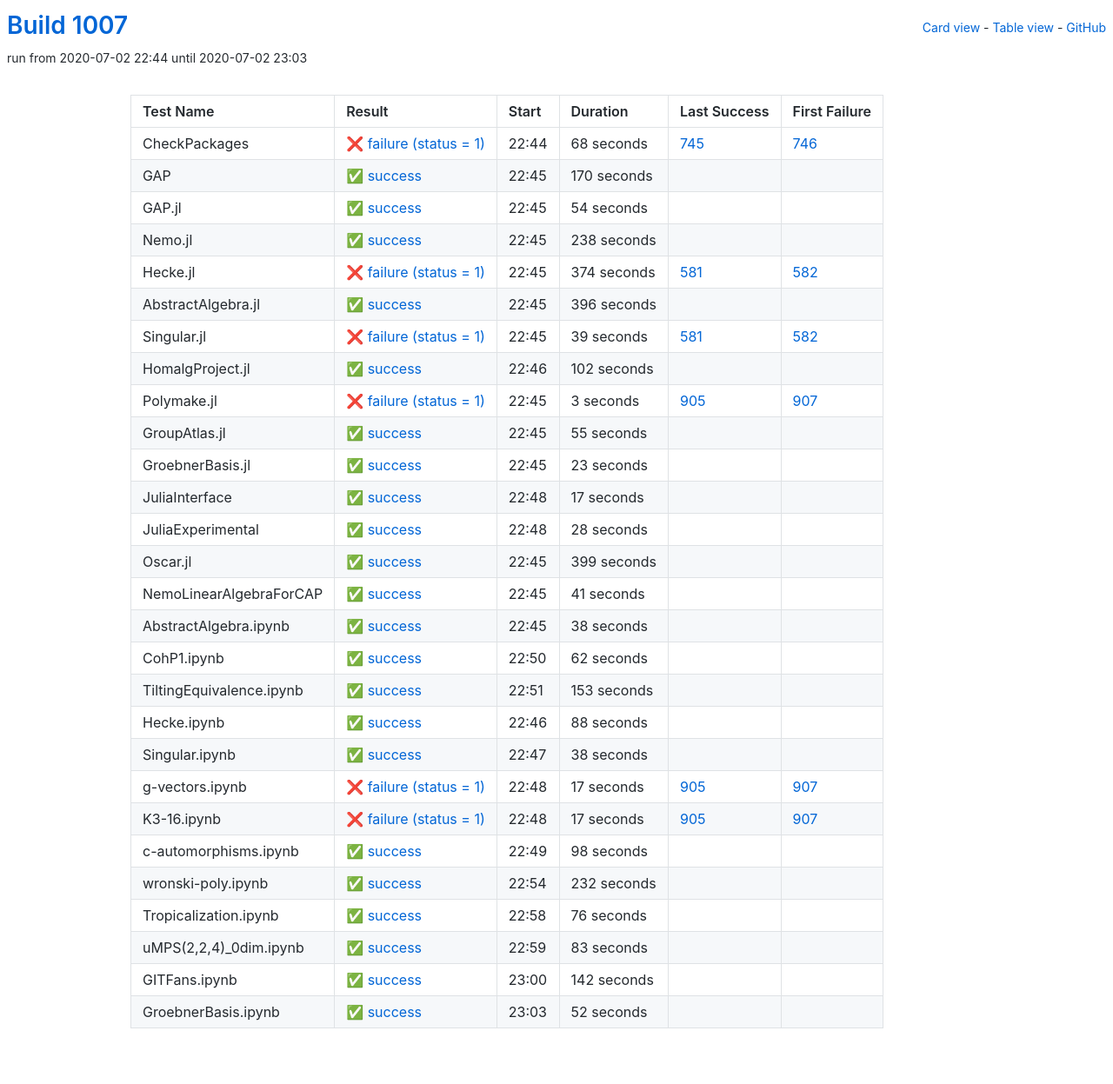
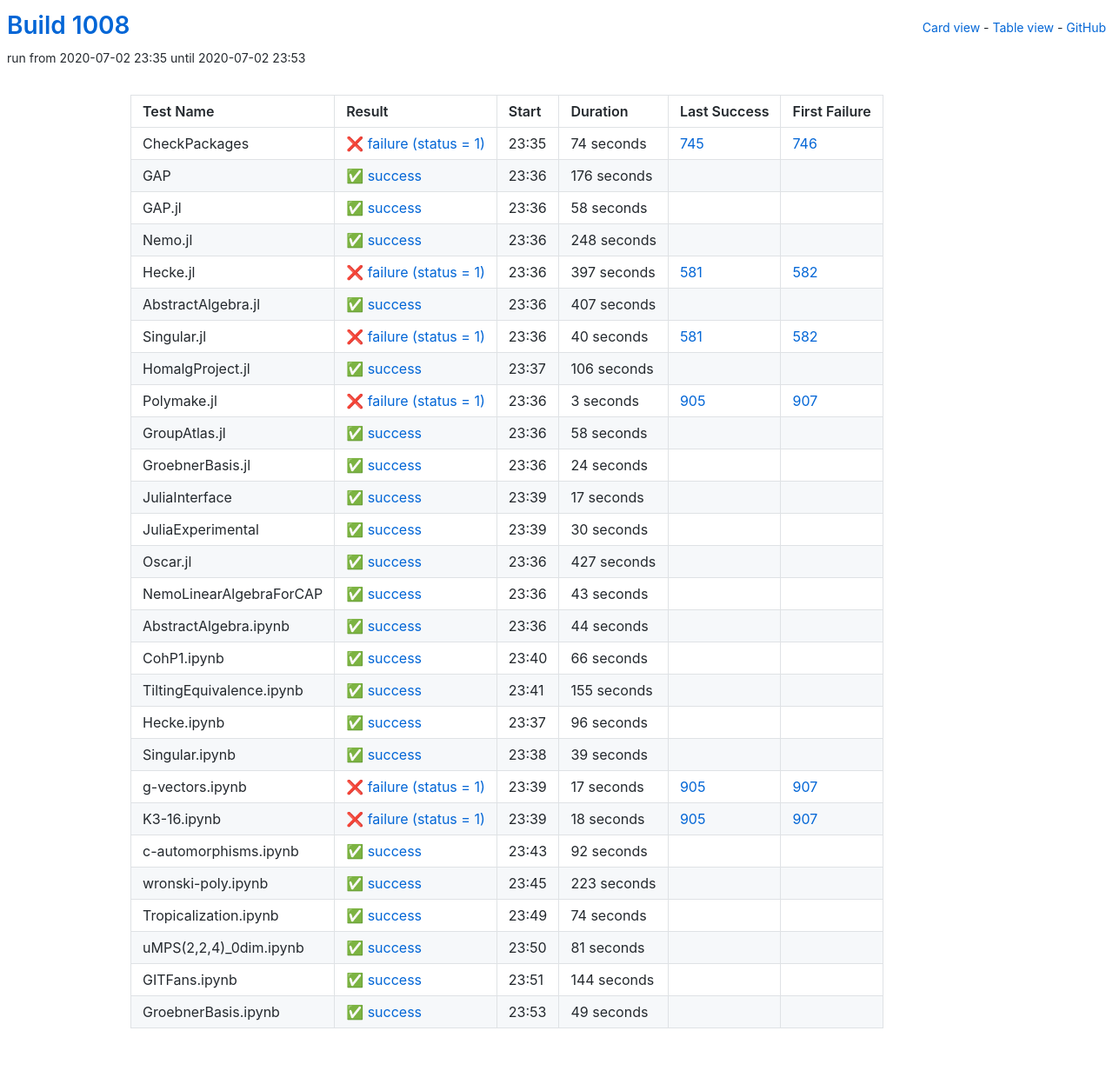
Before and after one commit to oscar-system/oscar-ci-status-1.4, a Jekyll site: the page built from table.html, in a window 1280 px wide. Shown: the whole page at 87% size. Built offline with Jekyll 4.4.1, drawn with Linux system fonts in a browser that asks for light colours.

Commit message:
Build #1008

```diff
--- a/_data/ci.yml
+++ b/_data/ci.yml
@@ -1,6 +1,6 @@
 ---
-build: 1007
-build_url: https://oscarci.mathematik.uni-kl.de/job/oscar-julia-1.4/1007/
+build: 1008
+build_url: https://oscarci.mathematik.uni-kl.de/job/oscar-julia-1.4/1008/
 job: oscar-julia-1.4
 organization: oscar-system
 repo: oscar-ci-status-1.4
@@ -8,104 +8,104 @@ repourl: https://github.com/oscar-system/oscar-ci-status-1.4
 tests:
 - name: CheckPackages
   id: checkpackages
-  log: https://oscarci.mathematik.uni-kl.de/job/oscar-julia-1.4/1007/artifact/logs/build-1007/CheckPackages.log
-  start: 2020-07-02 22:44
+  log: https://oscarci.mathematik.uni-kl.de/job/oscar-julia-1.4/1008/artifact/logs/build-1008/CheckPackages.log
+  start: 2020-07-02 23:35
   success: false
   exitcode: 1
   status: failure
-  duration: 68
+  duration: 74
   last_success: 745
   last_success_url: https://oscarci.mathematik.uni-kl.de/job/oscar-julia-1.4/745/
   first_failure: 746
   first_failure_url: https://oscarci.mathematik.uni-kl.de/job/oscar-julia-1.4/746/
 - name: GAP
   id: gap
-  log: https://oscarci.mathematik.uni-kl.de/job/oscar-julia-1.4/1007/artifact/logs/build-1007/GAP.log
-  start: 2020-07-02 22:45
+  log: https://oscarci.mathematik.uni-kl.de/job/oscar-julia-1.4/1008/artifact/logs/build-1008/GAP.log
+  start: 2020-07-02 23:36
   success: true
   exitcode: 0
   status: success
-  duration: 170
+  duration: 176
   last_success: false
   last_success_url:
   first_failure: false
   first_failure_url:
 - name: GAP.jl
   id: gap-jl
-  log: https://oscarci.mathematik.uni-kl.de/job/oscar-julia-1.4/1007/artifact/logs/build-1007/GAP.jl.log
-  start: 2020-07-02 22:45
+  log: https://oscarci.mathematik.uni-kl.de/job/oscar-julia-1.4/1008/artifact/logs/build-1008/GAP.jl.log
+  start: 2020-07-02 23:36
   success: true
   exitcode: 0
   status: success
-  duration: 54
+  duration: 58
   last_success: false
   last_success_url:
   first_failure: false
   first_failure_url:
 - name: Nemo.jl
   id: nemo-jl
-  log: https://oscarci.mathematik.uni-kl.de/job/oscar-julia-1.4/1007/artifact/logs/build-1007/Nemo.jl.log
-  start: 2020-07-02 22:45
+  log: https://oscarci.mathematik.uni-kl.de/job/oscar-julia-1.4/1008/artifact/logs/build-1008/Nemo.jl.log
+  start: 2020-07-02 23:36
   success: true
   exitcode: 0
   status: success
-  duration: 238
+  duration: 248
   last_success: false
   last_success_url:
   first_failure: false
   first_failure_url:
 - name: Hecke.jl
   id: hecke-jl
-  log: https://oscarci.mathematik.uni-kl.de/job/oscar-julia-1.4/1007/artifact/logs/build-1007/Hecke.jl.log
-  start: 2020-07-02 22:45
+  log: https://oscarci.mathematik.uni-kl.de/job/oscar-julia-1.4/1008/artifact/logs/build-1008/Hecke.jl.log
+  start: 2020-07-02 23:36
   success: false
   exitcode: 1
   status: failure
-  duration: 374
+  duration: 397
   last_success: 581
   last_success_url: https://oscarci.mathematik.uni-kl.de/job/oscar-julia-1.4/581/
   first_failure: 582
   first_failure_url: https://oscarci.mathematik.uni-kl.de/job/oscar-julia-1.4/582/
 - name: AbstractAlgebra.jl
   id: abstractalgebra-jl
-  log: https://oscarci.mathematik.uni-kl.de/job/oscar-julia-1.4/1007/artifact/logs/build-1007/AbstractAlgebra.jl.log
-  start: 2020-07-02 22:45
+  log: https://oscarci.mathematik.uni-kl.de/job/oscar-julia-1.4/1008/artifact/logs/build-1008/AbstractAlgebra.jl.log
+  start: 2020-07-02 23:36
   success: true
   exitcode: 0
   status: success
-  duration: 396
+  duration: 407
   last_success: false
   last_success_url:
   first_failure: false
   first_failure_url:
 - name: Singular.jl
   id: singular-jl
-  log: https://oscarci.mathematik.uni-kl.de/job/oscar-julia-1.4/1007/artifact/logs/build-1007/Singular.jl.log
-  start: 2020-07-02 22:45
+  log: https://oscarci.mathematik.uni-kl.de/job/oscar-julia-1.4/1008/artifact/logs/build-1008/Singular.jl.log
+  start: 2020-07-02 23:36
   success: false
   exitcode: 1
   status: failure
-  duration: 39
+  duration: 40
   last_success: 581
   last_success_url: https://oscarci.mathematik.uni-kl.de/job/oscar-julia-1.4/581/
   first_failure: 582
   first_failure_url: https://oscarci.mathematik.uni-kl.de/job/oscar-julia-1.4/582/
 - name: HomalgProject.jl
   id: homalgproject-jl
-  log: https://oscarci.mathematik.uni-kl.de/job/oscar-julia-1.4/1007/artifact/logs/build-1007/HomalgProject.jl.log
-  start: 2020-07-02 22:46
+  log: https://oscarci.mathematik.uni-kl.de/job/oscar-julia-1.4/1008/artifact/logs/build-1008/HomalgProject.jl.log
+  start: 2020-07-02 23:37
   success: true
   exitcode: 0
   status: success
-  duration: 102
+  duration: 106
   last_success: false
   last_success_url:
   first_failure: false
   first_failure_url:
 - name: Polymake.jl
   id: polymake-jl
-  log: https://oscarci.mathematik.uni-kl.de/job/oscar-julia-1.4/1007/artifact/logs/build-1007/Polymake.jl.log
-  start: 2020-07-02 22:45
+  log: https://oscarci.mathematik.uni-kl.de/job/oscar-julia-1.4/1008/artifact/logs/build-1008/Polymake.jl.log
+  start: 2020-07-02 23:36
   success: false
   exitcode: 1
   status: failure
@@ -116,32 +116,32 @@ tests:
   first_failure_url: https://oscarci.mathematik.uni-kl.de/job/oscar-julia-1.4/907/
 - name: GroupAtlas.jl
   id: groupatlas-jl
-  log: https://oscarci.mathematik.uni-kl.de/job/oscar-julia-1.4/1007/artifact/logs/build-1007/GroupAtlas.jl.log
-  start: 2020-07-02 22:45
+  log: https://oscarci.mathematik.uni-kl.de/job/oscar-julia-1.4/1008/artifact/logs/build-1008/GroupAtlas.jl.log
+  start: 2020-07-02 23:36
   success: true
   exitcode: 0
   status: success
-  duration: 55
+  duration: 58
   last_success: false
   last_success_url:
   first_failure: false
   first_failure_url:
 - name: GroebnerBasis.jl
   id: groebnerbasis-jl
-  log: https://oscarci.mathematik.uni-kl.de/job/oscar-julia-1.4/1007/artifact/logs/build-1007/GroebnerBasis.jl.log
-  start: 2020-07-02 22:45
+  log: https://oscarci.mathematik.uni-kl.de/job/oscar-julia-1.4/1008/artifact/logs/build-1008/GroebnerBasis.jl.log
+  start: 2020-07-02 23:36
   success: true
   exitcode: 0
   status: success
-  duration: 23
+  duration: 24
   last_success: false
   last_success_url:
   first_failure: false
   first_failure_url:
 - name: JuliaInterface
   id: juliainterface
-  log: https://oscarci.mathematik.uni-kl.de/job/oscar-julia-1.4/1007/artifact/logs/build-1007/JuliaInterface.log
-  start: 2020-07-02 22:48
+  log: https://oscarci.mathematik.uni-kl.de/job/oscar-julia-1.4/1008/artifact/logs/build-1008/JuliaInterface.log
+  start: 2020-07-02 23:39
   success: true
   exitcode: 0
   status: success
@@ -152,104 +152,104 @@ tests:
   first_failure_url:
 - name: JuliaExperimental
   id: juliaexperimental
-  log: https://oscarci.mathematik.uni-kl.de/job/oscar-julia-1.4/1007/artifact/logs/build-1007/JuliaExperimental.log
-  start: 2020-07-02 22:48
+  log: https://oscarci.mathematik.uni-kl.de/job/oscar-julia-1.4/1008/artifact/logs/build-1008/JuliaExperimental.log
+  start: 2020-07-02 23:39
   success: true
   exitcode: 0
   status: success
-  duration: 28
+  duration: 30
   last_success: false
   last_success_url:
   first_failure: false
   first_failure_url:
 - name: Oscar.jl
   id: oscar-jl
-  log: https://oscarci.mathematik.uni-kl.de/job/oscar-julia-1.4/1007/artifact/logs/build-1007/Oscar.jl.log
-  start: 2020-07-02 22:45
+  log: https://oscarci.mathematik.uni-kl.de/job/oscar-julia-1.4/1008/artifact/logs/build-1008/Oscar.jl.log
+  start: 2020-07-02 23:36
   success: true
   exitcode: 0
   status: success
-  duration: 399
+  duration: 427
   last_success: false
   last_success_url:
   first_failure: false
   first_failure_url:
 - name: NemoLinearAlgebraForCAP
   id: nemolinearalgebraforcap
-  log: https://oscarci.mathematik.uni-kl.de/job/oscar-julia-1.4/1007/artifact/logs/build-1007/NemoLinearAlgebraForCAP.log
-  start: 2020-07-02 22:45
+  log: https://oscarci.mathematik.uni-kl.de/job/oscar-julia-1.4/1008/artifact/logs/build-1008/NemoLinearAlgebraForCAP.log
+  start: 2020-07-02 23:36
   success: true
   exitcode: 0
   status: success
-  duration: 41
+  duration: 43
   last_success: false
   last_success_url:
   first_failure: false
   first_failure_url:
 - name: AbstractAlgebra.ipynb
   id: abstractalgebra-ipynb
-  log: https://oscarci.mathematik.uni-kl.de/job/oscar-julia-1.4/1007/artifact/logs/build-1007/AbstractAlgebra.ipynb.log
-  start: 2020-07-02 22:45
+  log: https://oscarci.mathematik.uni-kl.de/job/oscar-julia-1.4/1008/artifact/logs/build-1008/AbstractAlgebra.ipynb.log
+  start: 2020-07-02 23:36
   success: true
   exitcode: 0
   status: success
-  duration: 38
+  duration: 44
   last_success: false
   last_success_url:
   first_failure: false
   first_failure_url:
 - name: CohP1.ipynb
   id: cohp1-ipynb
-  log: https://oscarci.mathematik.uni-kl.de/job/oscar-julia-1.4/1007/artifact/logs/build-1007/CohP1.ipynb.log
-  start: 2020-07-02 22:50
+  log: https://oscarci.mathematik.uni-kl.de/job/oscar-julia-1.4/1008/artifact/logs/build-1008/CohP1.ipynb.log
+  start: 2020-07-02 23:40
   success: true
   exitcode: 0
   status: success
-  duration: 62
+  duration: 66
   last_success: false
   last_success_url:
   first_failure: false
   first_failure_url:
 - name: TiltingEquivalence.ipynb
   id: tiltingequivalence-ipynb
-  log: https://oscarci.mathematik.uni-kl.de/job/oscar-julia-1.4/1007/artifact/logs/build-1007/TiltingEquivalence.ipynb.log
-  start: 2020-07-02 22:51
+  log: https://oscarci.mathematik.uni-kl.de/job/oscar-julia-1.4/1008/artifact/logs/build-1008/TiltingEquivalence.ipynb.log
+  start: 2020-07-02 23:41
   success: true
   exitcode: 0
   status: success
-  duration: 153
+  duration: 155
   last_success: false
   last_success_url:
   first_failure: false
   first_failure_url:
 - name: Hecke.ipynb
   id: hecke-ipynb
-  log: https://oscarci.mathematik.uni-kl.de/job/oscar-julia-1.4/1007/artifact/logs/build-1007/Hecke.ipynb.log
-  start: 2020-07-02 22:46
+  log: https://oscarci.mathematik.uni-kl.de/job/oscar-julia-1.4/1008/artifact/logs/build-1008/Hecke.ipynb.log
+  start: 2020-07-02 23:37
   success: true
   exitcode: 0
   status: success
-  duration: 88
+  duration: 96
   last_success: false
   last_success_url:
   first_failure: false
   first_failure_url:
 - name: Singular.ipynb
   id: singular-ipynb
-  log: https://oscarci.mathematik.uni-kl.de/job/oscar-julia-1.4/1007/artifact/logs/build-1007/Singular.ipynb.log
-  start: 2020-07-02 22:47
+  log: https://oscarci.mathematik.uni-kl.de/job/oscar-julia-1.4/1008/artifact/logs/build-1008/Singular.ipynb.log
+  start: 2020-07-02 23:38
   success: true
   exitcode: 0
   status: success
-  duration: 38
+  duration: 39
   last_success: false
   last_success_url:
   first_failure: false
   first_failure_url:
 - name: g-vectors.ipynb
   id: g-vectors-ipynb
-  log: https://oscarci.mathematik.uni-kl.de/job/oscar-julia-1.4/1007/artifact/logs/build-1007/g-vectors.ipynb.log
-  start: 2020-07-02 22:48
+  log: https://oscarci.mathematik.uni-kl.de/job/oscar-julia-1.4/1008/artifact/logs/build-1008/g-vectors.ipynb.log
+  start: 2020-07-02 23:39
   success: false
   exitcode: 1
   status: failure
@@ -260,84 +260,84 @@ tests:
   first_failure_url: https://oscarci.mathematik.uni-kl.de/job/oscar-julia-1.4/907/
 - name: K3-16.ipynb
   id: k3-16-ipynb
-  log: https://oscarci.mathematik.uni-kl.de/job/oscar-julia-1.4/1007/artifact/logs/build-1007/K3-16.ipynb.log
-  start: 2020-07-02 22:48
+  log: https://oscarci.mathematik.uni-kl.de/job/oscar-julia-1.4/1008/artifact/logs/build-1008/K3-16.ipynb.log
+  start: 2020-07-02 23:39
   success: false
   exitcode: 1
   status: failure
-  duration: 17
+  duration: 18
   last_success: 905
   last_success_url: https://oscarci.mathematik.uni-kl.de/job/oscar-julia-1.4/905/
   first_failure: 907
   first_failure_url: https://oscarci.mathematik.uni-kl.de/job/oscar-julia-1.4/907/
 - name: c-automorphisms.ipynb
   id: c-automorphisms-ipynb
-  log: https://oscarci.mathematik.uni-kl.de/job/oscar-julia-1.4/1007/artifact/logs/build-1007/c-automorphisms.ipynb.log
-  start: 2020-07-02 22:49
+  log: https://oscarci.mathematik.uni-kl.de/job/oscar-julia-1.4/1008/artifact/logs/build-1008/c-automorphisms.ipynb.log
+  start: 2020-07-02 23:43
   success: true
   exitcode: 0
   status: success
-  duration: 98
+  duration: 92
   last_success: false
   last_success_url:
   first_failure: false
   first_failure_url:
 - name: wronski-poly.ipynb
   id: wronski-poly-ipynb
-  log: https://oscarci.mathematik.uni-kl.de/job/oscar-julia-1.4/1007/artifact/logs/build-1007/wronski-poly.ipynb.log
-  start: 2020-07-02 22:54
+  log: https://oscarci.mathematik.uni-kl.de/job/oscar-julia-1.4/1008/artifact/logs/build-1008/wronski-poly.ipynb.log
+  start: 2020-07-02 23:45
   success: true
   exitcode: 0
   status: success
-  duration: 232
+  duration: 223
   last_success: false
   last_success_url:
   first_failure: false
   first_failure_url:
 - name: Tropicalization.ipynb
   id: tropicalization-ipynb
-  log: https://oscarci.mathematik.uni-kl.de/job/oscar-julia-1.4/1007/artifact/logs/build-1007/Tropicalization.ipynb.log
-  start: 2020-07-02 22:58
+  log: https://oscarci.mathematik.uni-kl.de/job/oscar-julia-1.4/1008/artifact/logs/build-1008/Tropicalization.ipynb.log
+  start: 2020-07-02 23:49
   success: true
   exitcode: 0
   status: success
-  duration: 76
+  duration: 74
   last_success: false
   last_success_url:
   first_failure: false
   first_failure_url:
 - name: uMPS(2,2,4)_0dim.ipynb
   id: umps-2-2-4-0dim-ipynb
-  log: https://oscarci.mathematik.uni-kl.de/job/oscar-julia-1.4/1007/artifact/logs/build-1007/uMPS-2-2-4-_0dim.ipynb.log
-  start: 2020-07-02 22:59
+  log: https://oscarci.mathematik.uni-kl.de/job/oscar-julia-1.4/1008/artifact/logs/build-1008/uMPS-2-2-4-_0dim.ipynb.log
+  start: 2020-07-02 23:50
   success: true
   exitcode: 0
   status: success
-  duration: 83
+  duration: 81
   last_success: false
   last_success_url:
   first_failure: false
   first_failure_url:
 - name: GITFans.ipynb
   id: gitfans-ipynb
-  log: https://oscarci.mathematik.uni-kl.de/job/oscar-julia-1.4/1007/artifact/logs/build-1007/GITFans.ipynb.log
-  start: 2020-07-02 23:00
+  log: https://oscarci.mathematik.uni-kl.de/job/oscar-julia-1.4/1008/artifact/logs/build-1008/GITFans.ipynb.log
+  start: 2020-07-02 23:51
   success: true
   exitcode: 0
   status: success
-  duration: 142
+  duration: 144
   last_success: false
   last_success_url:
   first_failure: false
   first_failure_url:
 - name: GroebnerBasis.ipynb
   id: groebnerbasis-ipynb
-  log: https://oscarci.mathematik.uni-kl.de/job/oscar-julia-1.4/1007/artifact/logs/build-1007/GroebnerBasis.ipynb.log
-  start: 2020-07-02 23:03
+  log: https://oscarci.mathematik.uni-kl.de/job/oscar-julia-1.4/1008/artifact/logs/build-1008/GroebnerBasis.ipynb.log
+  start: 2020-07-02 23:53
   success: true
   exitcode: 0
   status: success
-  duration: 52
+  duration: 49
   last_success: false
   last_success_url:
   first_failure: false
```
Also changed, not shown: README.md.
